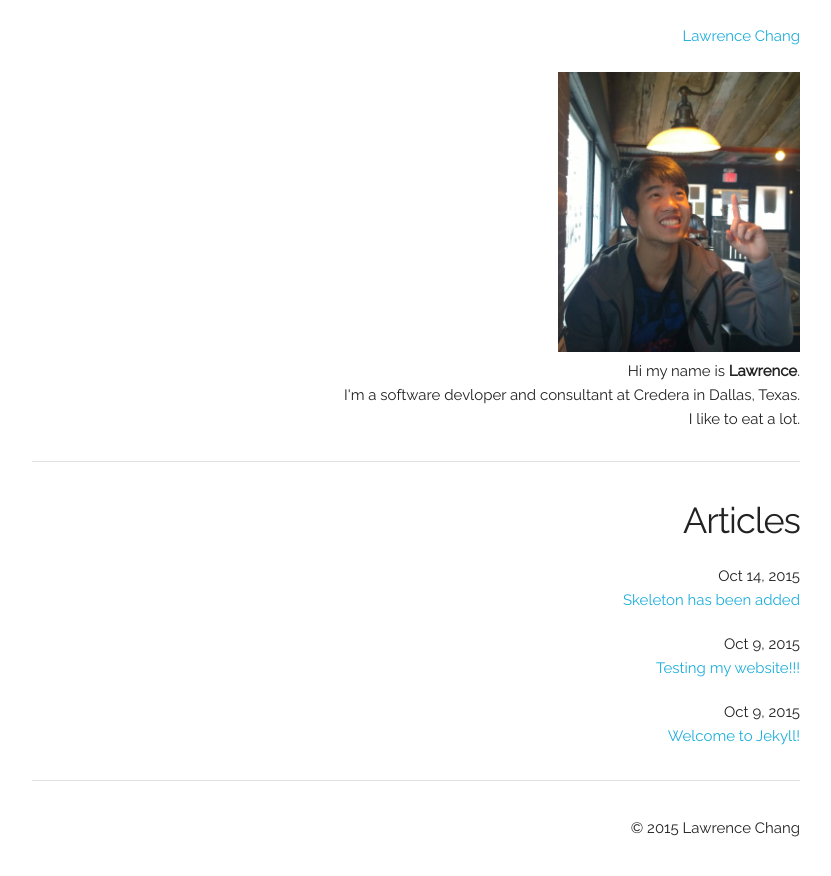
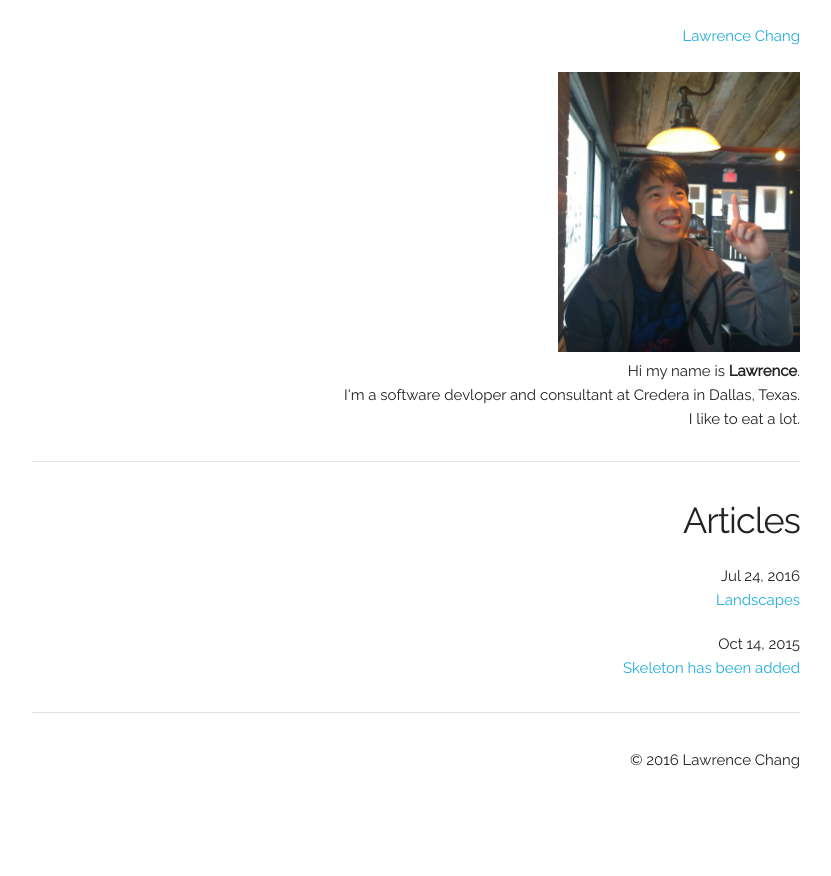
Before and after one commit to lawrenciumchang/lawrenciumchang.github.io, a Jekyll site: the page built from index.html, in a window 1280 px wide. Shown: the top 876 px of the page, without its empty margins (224-1055 px from the left). Built offline with Jekyll 4.4.1, drawn with Linux system fonts in a browser that asks for light colours; nearby versions of some CDN libraries.

Commit message:
website update

```diff
--- a/_config.yml
+++ b/_config.yml
@@ -2,7 +2,7 @@
 title: Lawrence Chang
 email: lawrencium.chang@gmail.com
 description: > # this means to ignore newlines until "baseurl:"
-  © 2015 Lawrence Chang
+  © 2016 Lawrence Chang
 baseurl: "" # the subpath of your site, e.g. /blog/
 url: "http://lawrenciumchang.github.io" # the base hostname & protocol for your site
 twitter_username: lawrenciumchang
--- a/_sass/_images.scss
+++ b/_sass/_images.scss
@@ -1,4 +1,4 @@
-.profileImage {
+.profile-image {
 	height: 280px;
 	width: auto;
 }
--- a/css/main.css
+++ b/css/main.css
@@ -857,6 +857,6 @@
 .bottom-divider {
   margin-top: 0.5em; }
 
-.profileImage {
+.profile-image {
   height: 280px;
   width: auto; }
--- a/gulpfile.js
+++ b/gulpfile.js
@@ -59,7 +59,7 @@
     gulp.watch(['index.html',
         '_layouts/*.html',
         '_includes/*.html',
-        '_posts/**/*.md'],
+        '_posts/*.md'],
     ['jekyll-rebuild']);
 });
 
--- a/index.html
+++ b/index.html
@@ -5,7 +5,7 @@
 <div class="home">
 
   <div class="text-right">
-    <img src="{{ "/img/profileImage.jpg" | prepend: site.baseurl }}" class="profileImage">
+    <img src="{{ "/img/profile-image.jpg" | prepend: site.baseurl }}" class="profile-image">
   </div>
 
   <p class="text-right">Hi my name is <strong>Lawrence</strong>.<br>
```
Also changed, not shown: _layouts/post.html (+0 -14 lines), _posts/2015-10-09-test-website.markdown (deleted, +0 -8 lines), _posts/2015-10-09-welcome-to-jekyll.markdown (deleted, +0 -25 lines), _posts/2016-07-24-landscapes.markdown (added, +7 -0 lines), img/profile-image.jpg (renamed from img/profileImage.jpg).
